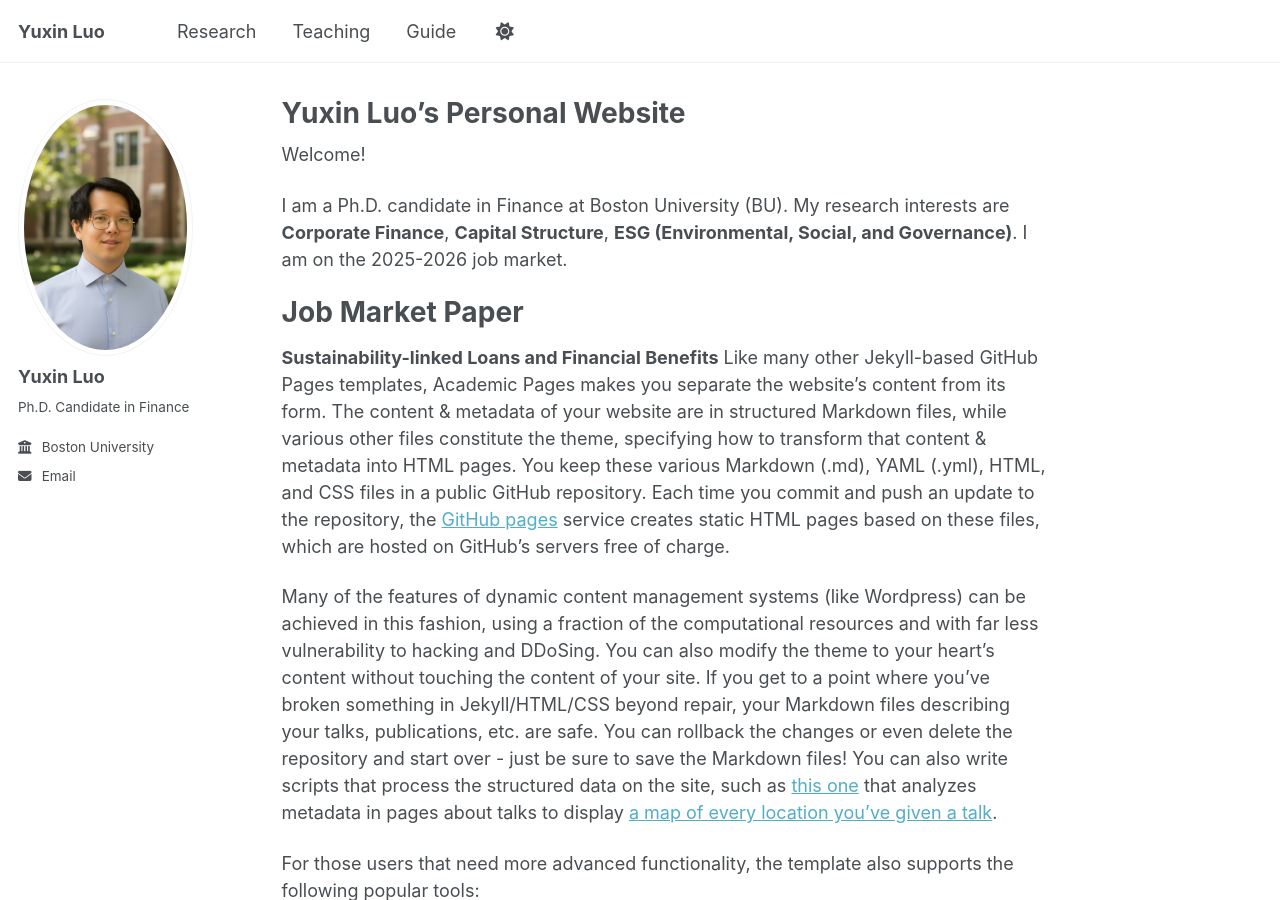
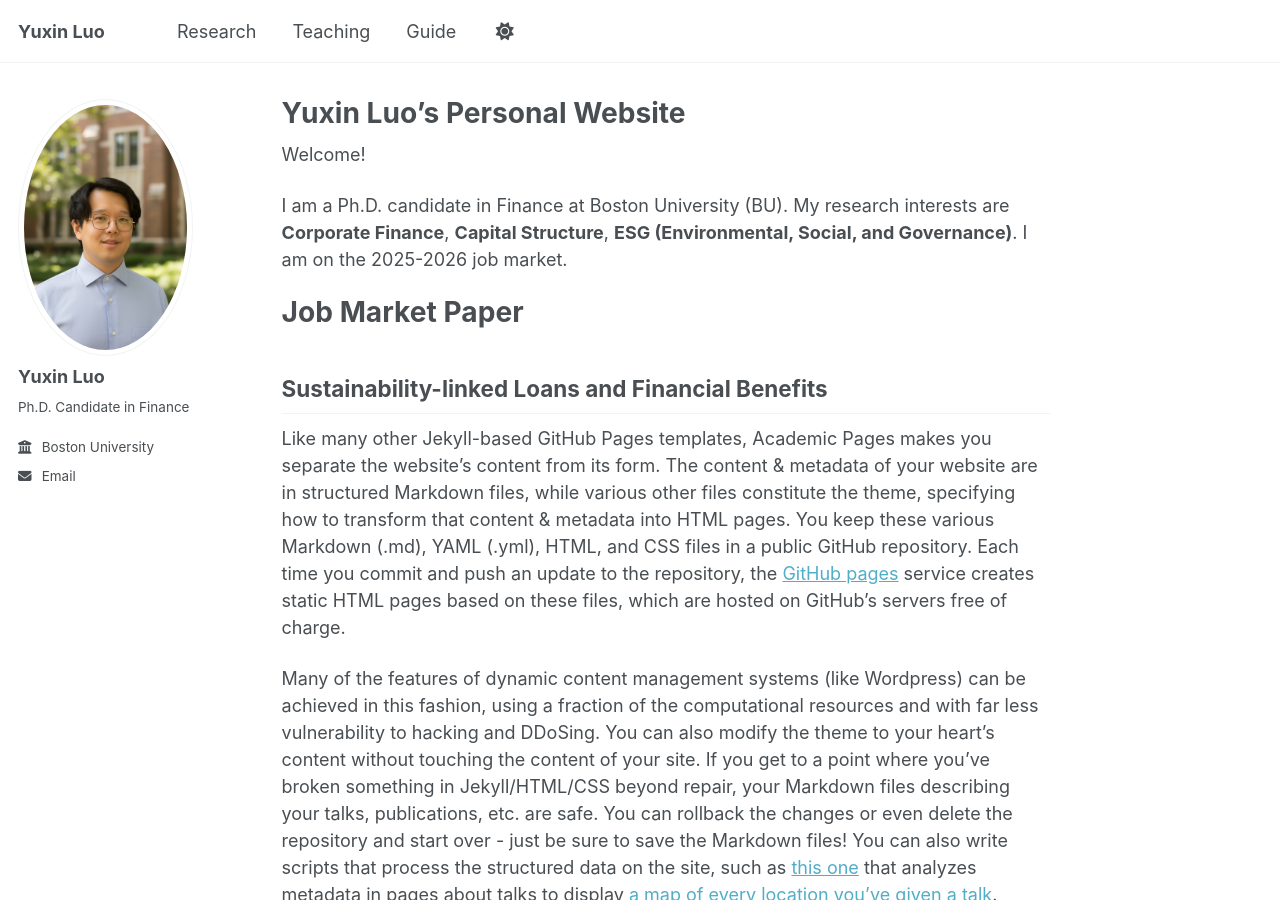
Before and after one commit to yu-xin-luo/yu-xin-luo.github.io, a Jekyll site: the page built from _pages/about.md, in a window 1280 px wide and 900 px high. Built offline with Jekyll 4.4.1, drawn with Linux system fonts in a browser that asks for light colours; a script that is not in the unit is left out.

```diff
--- a/_pages/about.md
+++ b/_pages/about.md
@@ -12,9 +12,8 @@ Welcome!
 I am a Ph.D. candidate in Finance at Boston University (BU). My research interests are **Corporate Finance**, **Capital Structure**, **ESG (Environmental, Social, and Governance)**. I am on the 2025-2026 job market.
 
 
-Job Market Paper
-======
-**Sustainability-linked Loans and Financial Benefits**
+# Job Market Paper
+## Sustainability-linked Loans and Financial Benefits
 Like many other Jekyll-based GitHub Pages templates, Academic Pages makes you separate the website's content from its form. The content & metadata of your website are in structured Markdown files, while various other files constitute the theme, specifying how to transform that content & metadata into HTML pages. You keep these various Markdown (.md), YAML (.yml), HTML, and CSS files in a public GitHub repository. Each time you commit and push an update to the repository, the [GitHub pages](https://pages.github.com/) service creates static HTML pages based on these files, which are hosted on GitHub's servers free of charge.
 
 Many of the features of dynamic content management systems (like Wordpress) can be achieved in this fashion, using a fraction of the computational resources and with far less vulnerability to hacking and DDoSing. You can also modify the theme to your heart's content without touching the content of your site. If you get to a point where you've broken something in Jekyll/HTML/CSS beyond repair, your Markdown files describing your talks, publications, etc. are safe. You can rollback the changes or even delete the repository and start over - just be sure to save the Markdown files! You can also write scripts that process the structured data on the site, such as [this one](https://github.com/academicpages/academicpages.github.io/blob/master/talkmap.ipynb) that analyzes metadata in pages about talks to display [a map of every location you've given a talk](https://academicpages.github.io/talkmap.html).
```
